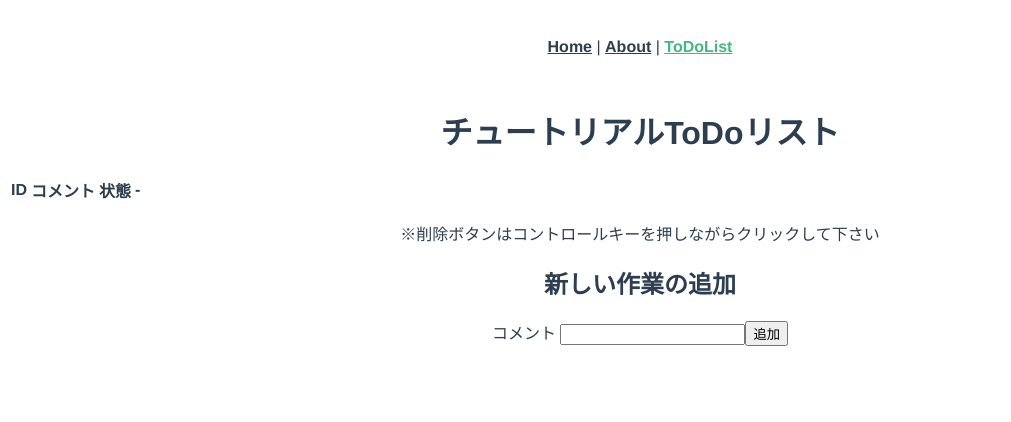
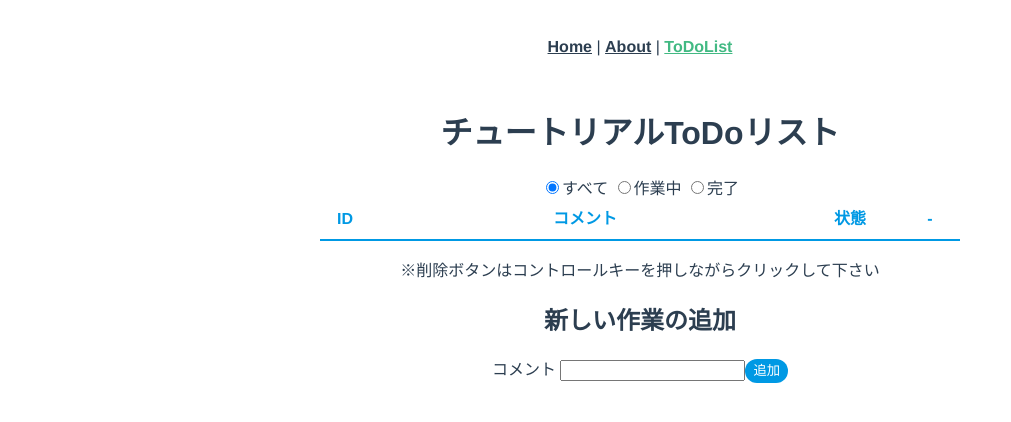
Before and after one commit to HiMatsukura/LearningVuex, a Vue app in the folder app1/: page /todoList in a window 1280 px wide. Shown: the top 422 px of the page, without its empty margins (0-1011 px from the left). Built offline with nearby package versions, Linux system fonts and the light colour scheme.

Commit message:
レイアウト変更

```diff
--- a/app1/package.json
+++ b/app1/package.json
@@ -3,7 +3,7 @@
   "version": "0.1.0",
   "private": true,
   "scripts": {
-    "serve": "eslint --fix src && vue-cli-service serve",
+    "serve": "vue-cli-service serve",
     "build": "vue-cli-service build",
     "test:unit": "vue-cli-service test:unit",
     "test:e2e": "vue-cli-service test:e2e",
--- /dev/null
+++ b/app1/public/main.css
@@ -0,0 +1,59 @@
+/*
+  ちょっと雑なので、クラスなど追加していい感じに調整してください
+*/
+
+* {
+    box-sizing: border-box;
+  }
+  #app {
+    max-width: 640px;
+    margin: 0 auto;
+  }
+  table {
+    width: 100%;
+    border-collapse: collapse;
+  }
+  thead th {
+    border-bottom: 2px solid #0099e4; /*#d31c4a */
+    color: #0099e4;
+  }
+  th,
+  th {
+    padding: 0 8px;
+    line-height: 40px;
+  }
+  thead th.id {
+    width: 50px;
+  }
+  thead th.state {
+    width: 100px;
+  }
+  thead th.button {
+    width: 60px;
+  }
+  tbody td.button, tbody td.state {
+    text-align: center;
+  }
+  tbody tr td,
+  tbody tr th {
+    border-bottom: 1px solid #ccc;
+    transition: all 0.4s;
+  }
+  tbody tr.done td,
+  tbody tr.done th {
+    background: #f8f8f8;
+    color: #bbb;
+  }
+  tbody tr:hover td,
+  tbody tr:hover th {
+    background: #f4fbff;
+  }
+  button {
+    border: none;
+    border-radius: 20px;
+    line-height: 24px;
+    padding: 0 8px;
+    background: #0099e4;
+    color: #fff;
+    cursor: pointer;
+  }
--- a/app1/src/modules/counter.js
+++ b/app1/src/modules/counter.js
@@ -30,7 +30,7 @@ export const counter = {
   },
   actions: {
     addAsync({ commit }, payload) {
-      return new Promise(resolve => {
+      return new Promise((resolve) => {
         setTimeout(() => {
           commit("add", payload.amount);
           resolve();
@@ -39,7 +39,7 @@ export const counter = {
     },
 
     subAsync({ commit }, payload) {
-      return new Promise(resolve => {
+      return new Promise((resolve) => {
         setTimeout(() => {
           commit("sub", payload.amount);
           resolve();
--- a/app1/src/modules/todolist.js
+++ b/app1/src/modules/todolist.js
@@ -1,50 +1,51 @@
 export const todolist = {
+
   namespaced: true,
 
   state: {
-    currentId: 0,
-    todos: []
+    todos:[],
   },
+
   mutations: {
-    doAdd(state, { commentValue }) {
+    doAdd(state,{commentValue}){
         // { 新しいID, コメント, 作業状態 }
         // というオブジェクトを現在の todos リストへ push
         // 作業状態「state」はデフォルト「作業中=0」で作成
         state.todos.push({
-        id: state.currentId + 1, //todoStorage.uid++,
+            id: 1,//todoStorage.uid++,
             comment: commentValue,
             state: 0
-      });
-      state.currentId = state.currentId + 1;
+        })
     },
 
     // 状態変更の処理
-    doChangeState(state, { item }) {
-      state.todos = state.todos.map(_item => {
-        if (_item.id === item.id)
-          return { ...item, state: item.state === 0 ? 1 : 0 };
-        return _item;
-      });
+    doChangeState(item) {
+      item.state = item.state ? 0 : 1
     },
 
     // 削除の処理
     doRemove(state, item) {
-      var index = state.todos.indexOf(item);
-      state.todos.splice(index, 1);
+      var index = state.todos.indexOf(item)
+      state.todos.splice(index, 1)
     }
+
   },
 
   actions: {
-    doAdd({ commit }, { commentValue }) {
-      commit("doAdd", { commentValue });
+    doAdd ({commit} , {commentValue}) {
+      commit("doAdd",{commentValue})
     },
 
-    doChangeState({ commit }, { item }) {
-      commit("doChangeState", { item });
+    doChangeState ({commit} , {item}) {
+      commit("doChangeState",{item})
     },
 
-    doRemove({ commit }, { item }) {
-      commit("doRemove", { item });
+    doRemove ({commit} , {item}) {
+      commit("doRemove",{item})
     }
+
+  },
+
+
+
 }
-};
--- a/app1/src/router/index.js
+++ b/app1/src/router/index.js
@@ -25,6 +25,7 @@ const routes = [
     component: () =>
       import(/* webpackChunkName: "todoList" */ "../views/ToDoList.vue")
   }
+
 ];
 
 const router = new VueRouter({
--- a/app1/src/views/ToDoList.vue
+++ b/app1/src/views/ToDoList.vue
@@ -1,15 +1,15 @@
 <template>
   <div id="app">
+    <link rel="stylesheet" href="main.css">
     <h1>チュートリアルToDoリスト</h1>
 
     <!-- 絞り込みラジオボタン -->
-    <!--<label v-for="(label, key) in options" :key="key">
+    <label v-for="(label, key) in options" :key="key">
       <input type="radio"
         v-model="current"
         v-bind:value="label.value">{{label.label}}
-
     </label>
-    ({{ todos.length }} 件中 {{ computedTodos.length }} 件を表示中 )-->
+    <!--({{ todos.length }} 件中 {{ computedTodos.length }} 件を表示中 )-->
 
     <table>
       <!-- テーブルヘッダー -->
@@ -67,15 +67,14 @@ export default {
         { value: -1, label: "すべて" },
         { value: 0, label: "作業中" },
         { value: 1, label: "完了" }
-      ]
+      ],
+      current: -1
     };
   },
-
   computed: {
     ...mapState({
       todos: ({ todolist: { todos } }) => todos // => store.state.todosをthis.todosと記述できる
     }),
-
     labels() {
       return this.options.reduce(function(a, b) {
         return Object.assign(a, { [b.value]: b.label });
@@ -84,7 +83,6 @@ export default {
       // {0: '作業中', 1: '完了', -1: 'すべて'}
     }
   },
-
   methods: {
     ...mapActions({
       doAdd: "todolist/doAdd", // => this.$store.commit('doAdd')をthis.doAdd()と記述できる
@@ -98,11 +96,9 @@ export default {
       this.doAdd({ commentValue: this.commentValue });
       this.commentValue = "";
     },
-
     change() {
       this.doChangeState({ item: this.item });
     },
-
     delete() {
       this.doRemove({ item: this.item });
     }
```
Also changed, not shown: app1/src/store/index.js (line endings or trailing spaces). Lines whose indentation alone changed are shown as unchanged.
